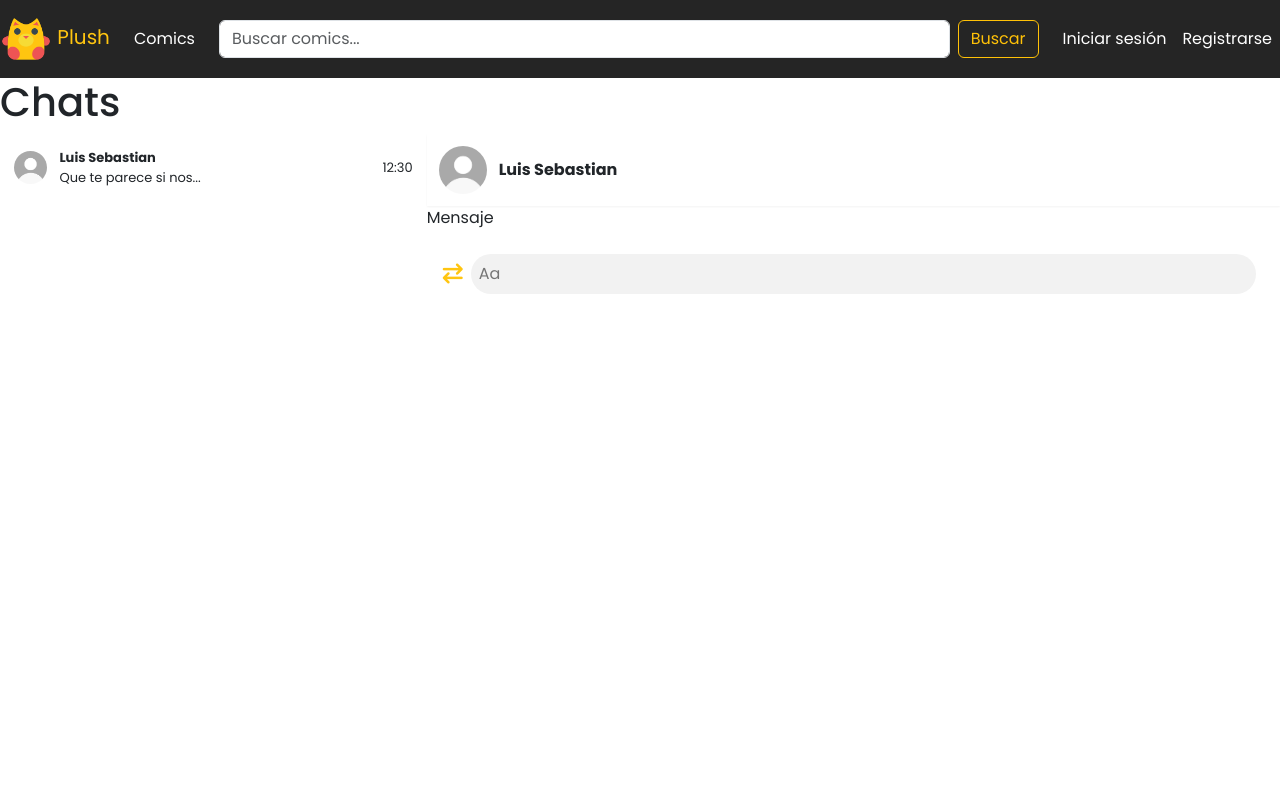
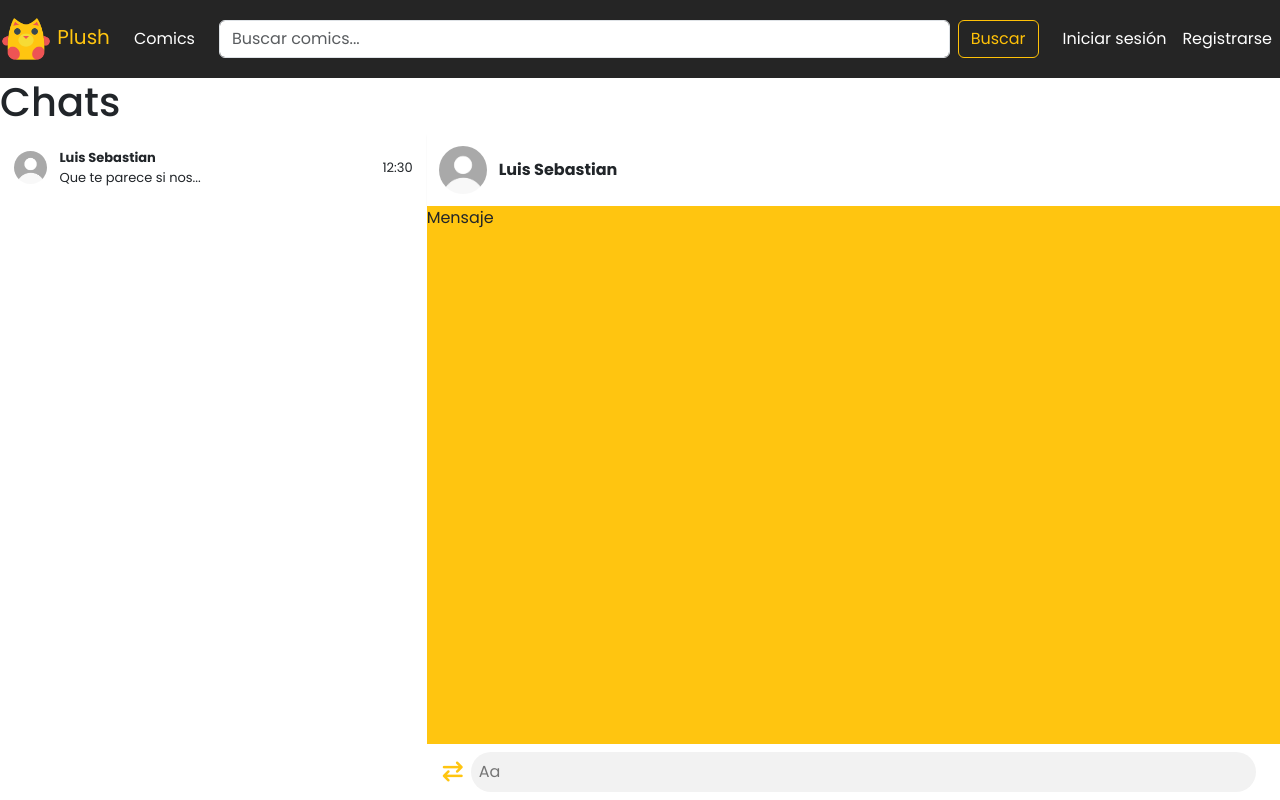
Before and after one commit to Kevin-Antonio-Carvajal/Equipo-6-ProyectoFinal, a Django app: page /mensajes/ in a window 1280 px wide. Run offline with Django 5.2, Linux system fonts and the light colour scheme.

Commit message:
feat: el contenedor de mensajes ya abarca todo el espacio

```diff
--- a/ProyectoFinal/mainapp/static/css/mensajes.css
+++ b/ProyectoFinal/mainapp/static/css/mensajes.css
@@ -90,6 +90,15 @@ html, body {
 #chat-abierto-contenedor {
     margin: 0;
     padding: 0;
+    display: flex;
+    flex-direction: column;
+    height: 100%;
+}
+
+#mensajes-contenedor {
+    background-color: #ffc510;
+    flex: 1;
+    overflow-y: auto;
 }
 
 #encabezado {
--- a/ProyectoFinal/mainapp/templates/mainapp/mensajes.html
+++ b/ProyectoFinal/mainapp/templates/mainapp/mensajes.html
@@ -32,7 +32,6 @@
             </div>
             <!-- Panel chat abierto -->
             <div id="chat-abierto-contenedor" class="col-8">
-                <div id="chat-abierto">
                 <!-- Encabezado del chat -->
                 <div id="encabezado">
                     <div class="imagen-contenedor">
@@ -55,7 +54,6 @@
             </div>
         </div>
     </div>
-    </div>
     <!-- Javascript -->
      <script src="{% static 'js/mensajes.js' %}" ></script>
 {% endblock %}
```
Lines whose indentation alone changed are shown as unchanged.
